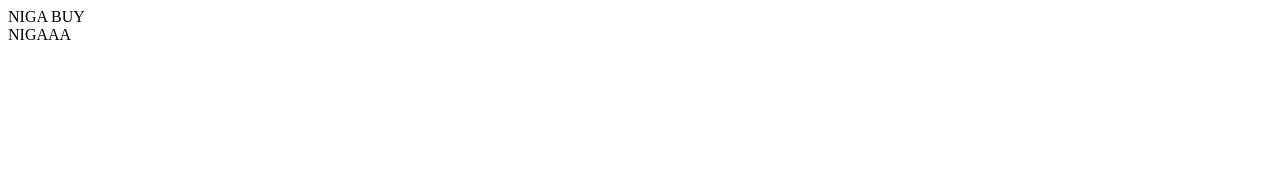
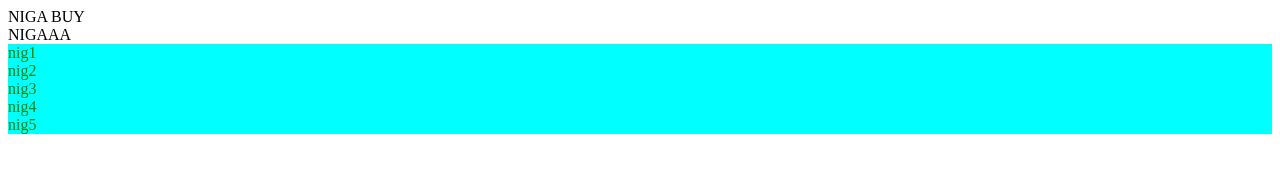
Before and after one commit to MojzerVince/character, a plain HTML site: page index.html in a window 1280 px wide. Drawn offline with Linux system fonts and the light colour scheme.

Commit message:
js style modification

```diff
--- a/index.html
+++ b/index.html
@@ -13,6 +13,12 @@
     </div>
     <div id="second" class="text">ASD</div>
 
+    <div class="other">nig1</div>
+    <div class="other">nig2</div>
+    <div class="other">nig3</div>
+    <div class="other">nig4</div>
+    <div class="other">nig5</div>
+
     <script src="main.js"></script>
 </body>
 </html>
--- a/main.js
+++ b/main.js
@@ -69,4 +69,17 @@ DOM elemek módosítása
  - .innerText
  - .innerHTML
  - .className
-*/
+ - .<attribute> (attribútum nevét kell ide beírni)
+   .<attribute> .setAttribute(<attribute>, <value>)
+ - .style.<property>
+ */
+
+console.log("-----OTHERS")
+let others = document.querySelectorAll(".other");
+
+for (let other of others){
+    other.style.backgroundColor = "aqua";
+    other.style.color = "green";
+}
+
+console.log(others);
```
